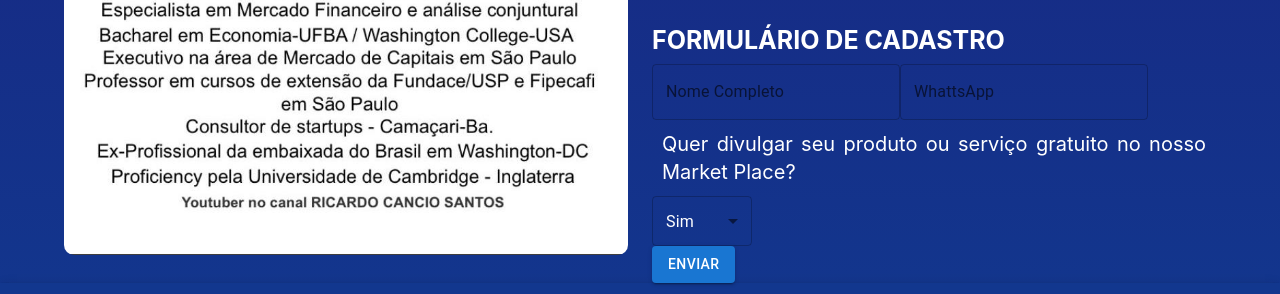
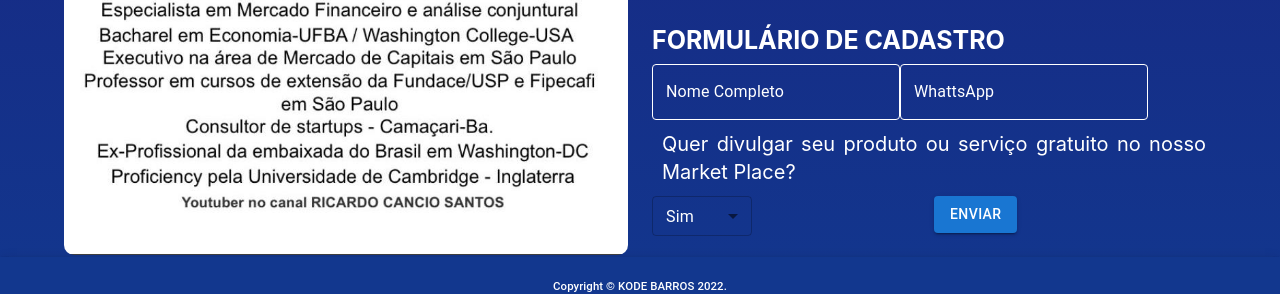
Before and after one commit to Jhrfbarros/trilhacerta-lancamento, a React (Create React App) app: page / in a window 1280 px wide. Shown: the part 974-1268 px from the top of the page. Built offline with nearby package versions, Linux system fonts and the light colour scheme.

Commit message:
estilizacao da borda do textfield

```diff
--- a/src/pages/home/index.css
+++ b/src/pages/home/index.css
@@ -18,6 +18,7 @@
     line-height: 30px;
 
 }
+
 
 .texto-page .box-texto{
     padding: 0 200px;
--- a/src/pages/home/index.tsx
+++ b/src/pages/home/index.tsx
@@ -1,6 +1,6 @@
 import React, { useState } from 'react';
 //import emailjs from '@emailjs/browser';
-
+import { makeStyles } from "@material-ui/core/styles";
 import HeaderAppBar from '../../components/headerAppBar';
 import FooterAppBar from '../../components/footerAppBar';
 import './index.css'
@@ -68,7 +68,9 @@ export default function Apresentacao() {
 
 
 
+
     return (
+
 
         <Container maxWidth={false} className="default-page">
 
@@ -103,8 +105,18 @@ export default function Apresentacao() {
                             <h2 className="subtitle-page">FORMULÁRIO DE CADASTRO</h2>
 
                             <Box component="form">
-                                <TextField name='nome' onChange={handleUpdateInput} value={nome} className='input' id="outlined-basic" placeholder='Nome Completo' label="Nome Completo" variant="outlined" />
-                                <TextField name='telefone' onChange={handleUpdateInput} value={telefone} className='input' id="outlined-basic" placeholder='WhattsApp' label="WhattsApp" variant="outlined" />
+                                <TextField sx={{
+                                "& .MuiInputLabel-root": {color: 'white'},
+                                "& .MuiOutlinedInput-root": {
+                                "& > fieldset": { borderColor: "white" },
+                                },
+                            }} name='nome' onChange={handleUpdateInput} value={nome} className='input' id="outlined-basic" placeholder='Nome Completo' label="Nome Completo" variant="outlined" />
+                                <TextField sx={{
+                                "& .MuiInputLabel-root": {color: 'white'},
+                                "& .MuiOutlinedInput-root": {
+                                "& > fieldset": { borderColor: "white" },
+                                },
+                            }} name='telefone' onChange={handleUpdateInput} value={telefone} className='input' id="outlined-basic" placeholder='WhattsApp' label="WhattsApp" variant="outlined" />
                             </Box>
 
                             <p className='texto-form'>
@@ -112,29 +124,32 @@ export default function Apresentacao() {
                                 gratuito no nosso Market Place?
                             </p>
 
+                            <Grid container>
+                                <Grid item xs={12} md={6} lg={6}>
                                     <Select
                                         id="divulgacao"
                                         value={divulgacao}
                                         label="Divulgacao"
                                         onChange={handleChange}
                                         className="dropdown"
-
-
                                         sx={{
                                             width: 100,
-                                    height: 50,
+                                            height: 40,
                                             color: "#FFF",
-                                    borderColor: "#FFF"
+
                                         }}
                                         >
                                             <MenuItem selected value={"Sim"}>Sim</MenuItem>
                                             <MenuItem value={"Não"}>Não</MenuItem>
                                     </Select>
+                                </Grid>
 
+                                <Grid item xs={12} md={6} lg={6}>
                                     <Stack spacing={2} direction="row">
                                         <Button onClick={handleSubmit} className='button-form' variant="contained">Enviar</Button>
                                     </Stack>
-
+                                </Grid>
+                            </Grid>
                         </Grid>
                     </Grid>
 
```
Lines whose indentation alone changed are shown as unchanged.
